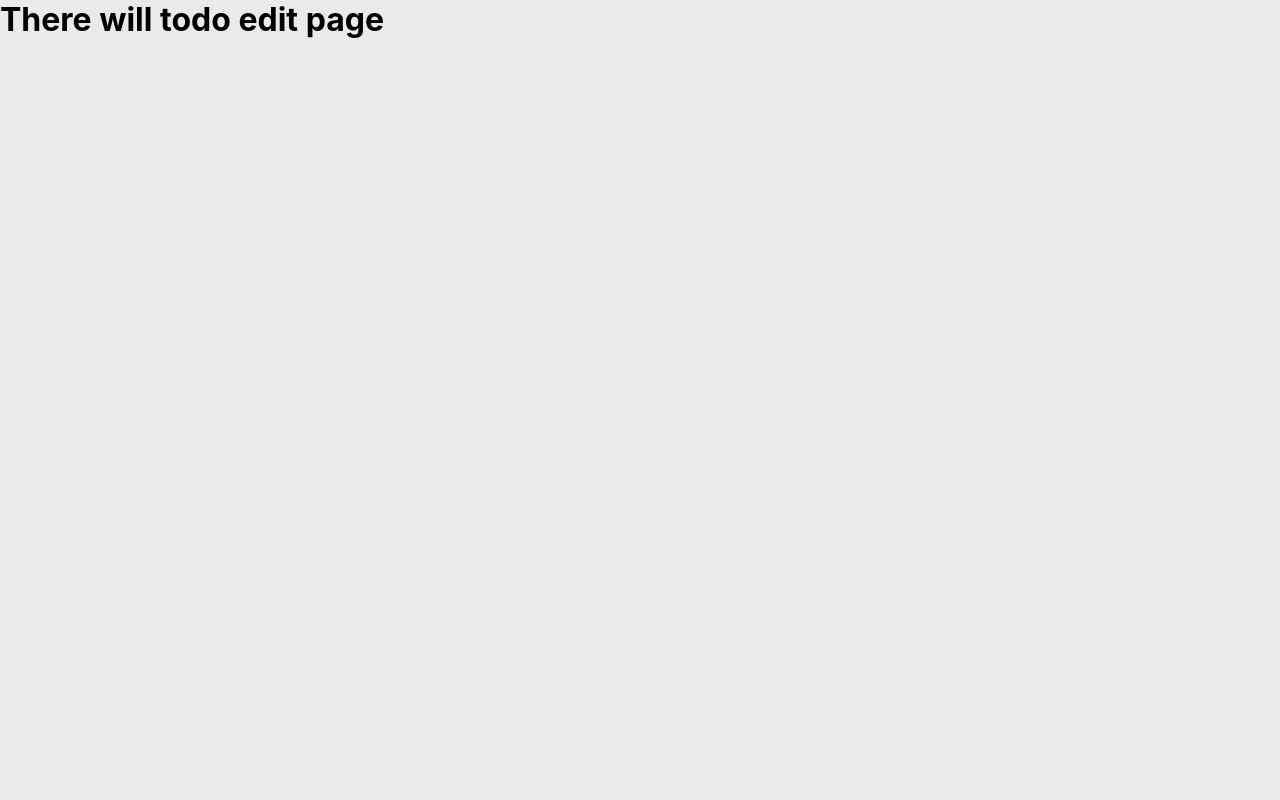
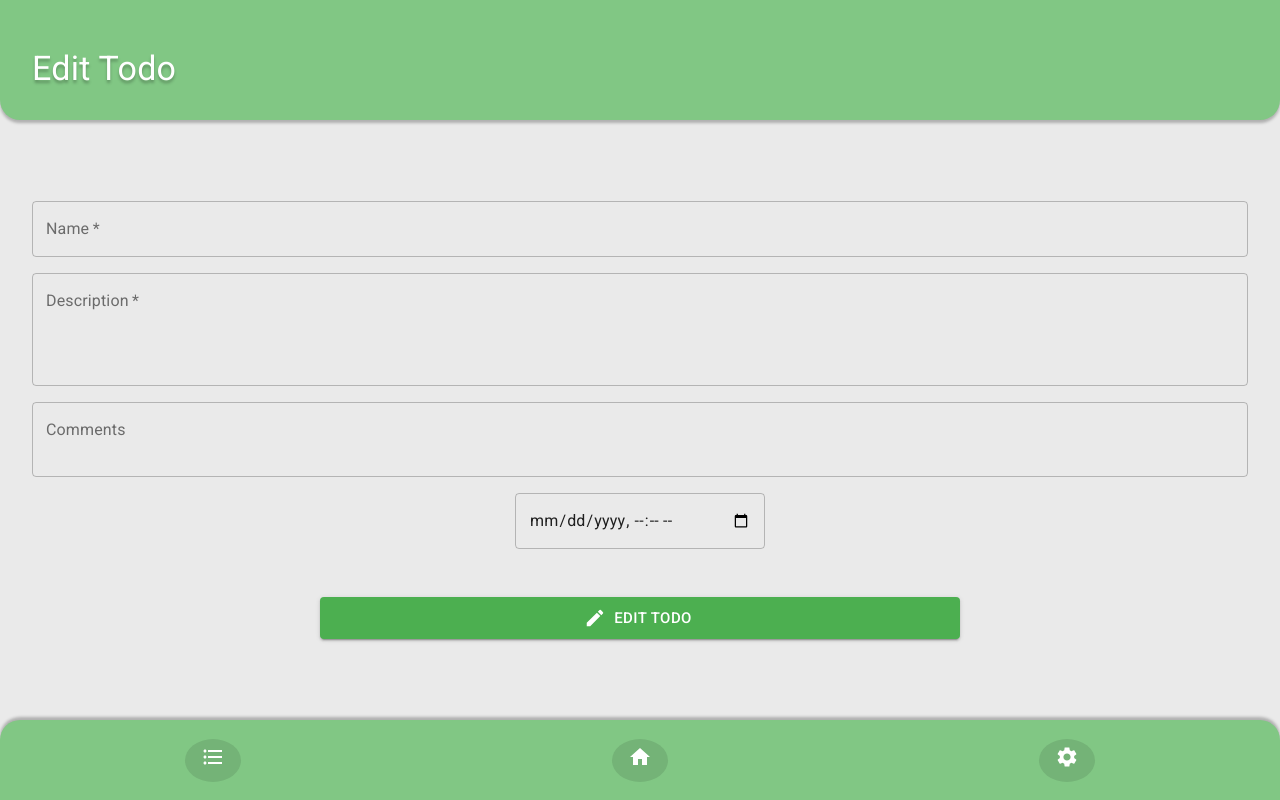
Before and after one commit to MRadzynski/ToDo-ReactPolandTask, a React (Create React App) app: page /list/1/edit in a window 1280 px wide. Built offline with nearby package versions, Linux system fonts and the light colour scheme.

Commit message:
Adding editTodo page and edit functionality, modifying form under this functionality

```diff
--- a/src/App.js
+++ b/src/App.js
@@ -3,6 +3,7 @@ import { Switch, Route } from 'react-router-dom';
 
 import Homepage from './pages/Homepage/Homepage.jsx';
 import AddTodo from './pages/AddTodo/AddTodo.jsx';
+import EditTodo from './pages/EditTodo/EditTodo.jsx';
 import List from './pages/List/List.jsx';
 import PreviewTodo from './pages/PreviewTodo/PreviewTodo.jsx';
 
@@ -18,10 +19,7 @@ const App = () => {
 
         <Route exact path="/list/:id" component={PreviewTodo} />
 
-        <Route
-          path="/list/:id/edit"
-          render={() => <h1>There will todo edit page</h1>}
-        />
+        <Route path="/list/:id/edit" component={EditTodo} />
 
         <Route
           exact
--- a/src/components/AddTodoForm/AddTodoForm.jsx
+++ b/src/components/AddEditTodoForm/AddEditTodoForm.jsx
@@ -1,17 +1,19 @@
-import React, { useState } from 'react';
+import React, { useEffect, useState } from 'react';
 import { connect } from 'react-redux';
+import { useHistory } from 'react-router';
 
-import { addTodo } from '../../redux/todo/todo.actions';
+import { addTodo, editTodo } from '../../redux/todo/todo.actions';
 
+import { Grid } from '@material-ui/core';
 import { TextField } from '@material-ui/core';
 import { Button } from '@material-ui/core';
-import { Add } from '@material-ui/icons';
-import { Grid } from '@material-ui/core';
+import { Add, Edit } from '@material-ui/icons';
 
-import useStyles from './AddTodoForm.styles';
+import useStyles from './AddEditTodoForm.styles';
 
-const AddTodoForm = ({ addTodo }) => {
+const AddTodoForm = ({ addTodo, editTodo, todo, edit }) => {
   const classes = useStyles();
+  const history = useHistory();
 
   const [todoInfo, setTodoInfo] = useState({
     id: new Date().getTime().toString(),
@@ -22,6 +24,12 @@ const AddTodoForm = ({ addTodo }) => {
     done: false,
   });
 
+  useEffect(() => {
+    if (edit && todo) {
+      setTodoInfo(todo);
+    }
+  }, [edit, todo, setTodoInfo]);
+
   const handleChange = (e) => {
     const { name, value } = e.target;
 
@@ -31,6 +39,12 @@ const AddTodoForm = ({ addTodo }) => {
   const handleSubmit = (e) => {
     e.preventDefault();
 
+    console.log(todoInfo);
+
+    if (edit) {
+      editTodo(todoInfo);
+      history.push(`/list/${todoInfo.id}`);
+    } else {
       addTodo(todoInfo);
       setTodoInfo({
         id: new Date().getTime().toString(),
@@ -40,6 +54,7 @@ const AddTodoForm = ({ addTodo }) => {
         timestamp: '',
         done: false,
       });
+    }
   };
 
   return (
@@ -86,12 +101,12 @@ const AddTodoForm = ({ addTodo }) => {
         />
         <Button
           type="submit"
-          startIcon={<Add />}
+          startIcon={edit ? <Edit /> : <Add />}
           variant="contained"
           size="large"
           className={classes.button}
         >
-          Add ToDo
+          {edit ? 'EDIT TODO' : 'ADD TODO'}
         </Button>
       </form>
     </Grid>
@@ -100,6 +115,7 @@ const AddTodoForm = ({ addTodo }) => {
 
 const mapDispatchToProps = (dispatch) => ({
   addTodo: (todo) => dispatch(addTodo(todo)),
+  editTodo: (todo) => dispatch(editTodo(todo)),
 });
 
 export default connect(null, mapDispatchToProps)(AddTodoForm);
--- a/src/components/AddTodoForm/AddTodoForm.styles.js
+++ b/src/components/AddEditTodoForm/AddEditTodoForm.styles.js
@@ -8,13 +8,13 @@ const useStyles = makeStyles((theme) => ({
   form: {
     width: '100vw',
     height: '73vh',
-    margin: '1vh 0',
-    padding: '3rem 2rem',
     display: 'flex',
     flexDirection: 'column',
     alignItems: 'center',
     justifyContent: 'center',
     gap: '1rem',
+    margin: '1vh 0',
+    padding: '3rem 2rem',
   },
   button: {
     width: '50vw',
--- a/src/pages/AddTodo/AddTodo.jsx
+++ b/src/pages/AddTodo/AddTodo.jsx
@@ -4,13 +4,13 @@ import { Grid } from '@material-ui/core';
 
 import Header from '../../components/Header/Header';
 import Footer from '../../components/Footer/Footer';
-import AddTodoForm from '../../components/AddTodoForm/AddTodoForm';
+import AddEditTodoForm from '../../components/AddEditTodoForm/AddEditTodoForm';
 
 const AddTodo = () => {
   return (
     <Grid container>
       <Header title="Add ToDo" />
-      <AddTodoForm />
+      <AddEditTodoForm />
       <Footer />
     </Grid>
   );
--- a/src/pages/PreviewTodo/PreviewTodo.jsx
+++ b/src/pages/EditTodo/EditTodo.jsx
@@ -4,16 +4,16 @@ import { connect } from 'react-redux';
 import { Grid } from '@material-ui/core';
 
 import Header from '../../components/Header/Header';
-import TodoDetails from '../../components/TodoDetails/TodoDetails';
+import AddEditTodoForm from '../../components/AddEditTodoForm/AddEditTodoForm';
 import Footer from '../../components/Footer/Footer';
 
 import { selectTodoById } from '../../redux/todo/todo.selectors';
 
-const PreviewTodo = ({ todo }) => {
+const EditTodo = ({ todo }) => {
   return (
-    <Grid container>
-      <Header title="Todo Preview" />
-      <TodoDetails todo={todo} />
+    <Grid container direction="column">
+      <Header title="Edit Todo" />
+      <AddEditTodoForm todo={todo} edit />
       <Footer />
     </Grid>
   );
@@ -23,4 +23,4 @@ const mapStateToProps = (state, ownProps) => ({
   todo: selectTodoById(ownProps.match.params.id)(state),
 });
 
-export default connect(mapStateToProps)(PreviewTodo);
+export default connect(mapStateToProps)(EditTodo);
--- a/src/redux/todo/todo.actions.js
+++ b/src/redux/todo/todo.actions.js
@@ -1,15 +1,16 @@
-import { TodoActionTypes } from "./todo.types";
+import { TodoActionTypes } from './todo.types';
 
 export const addTodo = (todo) => ({
-    type: TodoActionTypes.ADD_TODO,
-    payload: todo,
+  type: TodoActionTypes.ADD_TODO,
+  payload: todo,
 });
 
-export const editTodo = () => ({
-    type: TodoActionTypes.EDIT_TODO,
+export const editTodo = (todo) => ({
+  type: TodoActionTypes.EDIT_TODO,
+  payload: todo,
 });
 
 export const deleteTodo = (id) => ({
-    type: TodoActionTypes.DELETE_TODO,
-    payload: id
+  type: TodoActionTypes.DELETE_TODO,
+  payload: id,
 });
--- a/src/redux/todo/todo.reducer.js
+++ b/src/redux/todo/todo.reducer.js
@@ -1,9 +1,19 @@
 import { TodoActionTypes } from './todo.types';
 
-import { addTodo, deleteTodo } from './todo.utils';
+import { addTodoHelper, editTodoHelper, deleteTodoHelper } from './todo.utils';
 
 const INTITIAL_STATE = {
-  todos: [],
+  todos: [
+    {
+      id: '1234',
+      name: 'Prepare for an IT exam',
+      description:
+        'Exam will contain: network routing, C# programming and lots of useless math!',
+      comments: 'This exam is very important I need to pass it!',
+      timestamp: '2021-07-12T13:50',
+      done: false,
+    },
+  ],
 };
 
 const todoReducer = (state = INTITIAL_STATE, action) => {
@@ -11,15 +21,15 @@ const todoReducer = (state = INTITIAL_STATE, action) => {
     case TodoActionTypes.ADD_TODO:
       return {
         ...state,
-        todos: addTodo(state.todos, action.payload),
+        todos: addTodoHelper(state.todos, action.payload),
       };
     case TodoActionTypes.EDIT_TODO:
       return {
         ...state,
-        todos: action.payload,
+        todos: editTodoHelper(state.todos, action.payload),
       };
     case TodoActionTypes.DELETE_TODO:
-      return { ...state, todos: deleteTodo(state.todos, action.payload) };
+      return { ...state, todos: deleteTodoHelper(state.todos, action.payload) };
     default:
       return state;
   }
--- a/src/redux/todo/todo.selectors.js
+++ b/src/redux/todo/todo.selectors.js
@@ -6,5 +6,5 @@ export const selectTodos = createSelector([selectTodo], (todo) => todo?.todos);
 
 export const selectTodoById = (id) =>
   createSelector([selectTodos], (todos) =>
-    todos.find((todo) => todo.id === id)
+    todos?.find((todo) => todo.id === id)
   );
--- a/src/redux/todo/todo.utils.js
+++ b/src/redux/todo/todo.utils.js
@@ -1,7 +1,13 @@
-export const addTodo = (todos, newTodo) => {
+export const addTodoHelper = (todos, newTodo) => {
   return [...todos, newTodo];
 };
 
-export const deleteTodo = (todos, id) => {
+export const editTodoHelper = (todos, editedTodo) => {
+  return [
+    ...todos.map((todo) => (todo.id === editedTodo.id ? editedTodo : todo)),
+  ];
+};
+
+export const deleteTodoHelper = (todos, id) => {
   return todos.filter((todo) => todo.id !== id);
 };
```
Also changed, not shown: src/pages/List/List.styles.js (deleted). Lines whose indentation alone changed are shown as unchanged.
